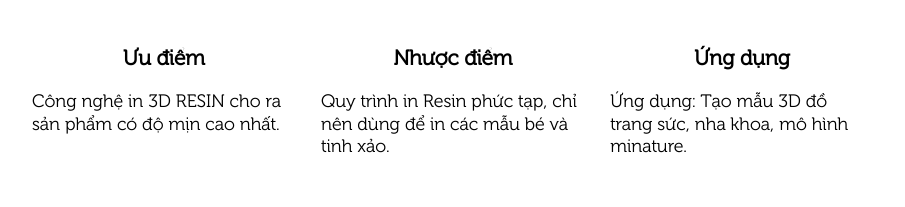
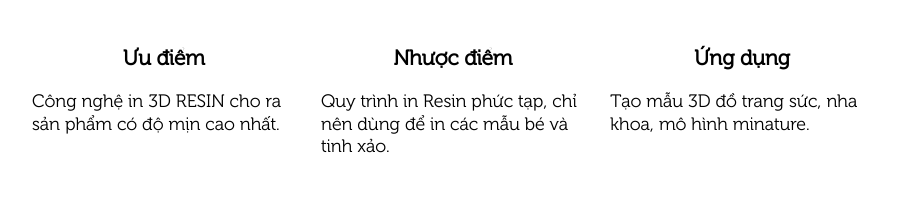
Before and after one commit to dangkhoatrandinh/dangkhoatrandinh.github.io, a plain HTML site: page khoa.html in a window 1280 px wide. Shown: the part 3424-3631 px from the top of the page, without its empty margins (262-1167 px from the left). Drawn offline with nearby package versions, Linux system fonts and the light colour scheme.

Commit message:
Update khoa.html

```diff
--- a/khoa.html
+++ b/khoa.html
@@ -187,7 +187,7 @@
 					<div id="box11" class="col">
 						<h3 style="text-align:center;">Ứng dụng </h3>
 
-						<p> Ứng dụng: Tạo mẫu 3D đồ trang sức, nha khoa, mô hình minature. </p>
+						<p> Tạo mẫu 3D đồ trang sức, nha khoa, mô hình minature. </p>
 					</div>
 				</div>
 				<br>
```
